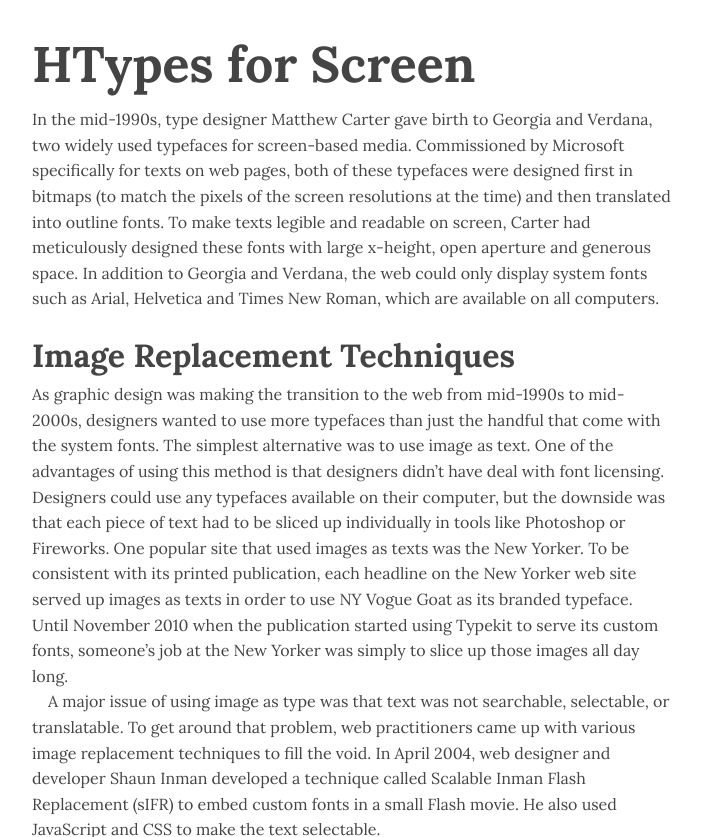
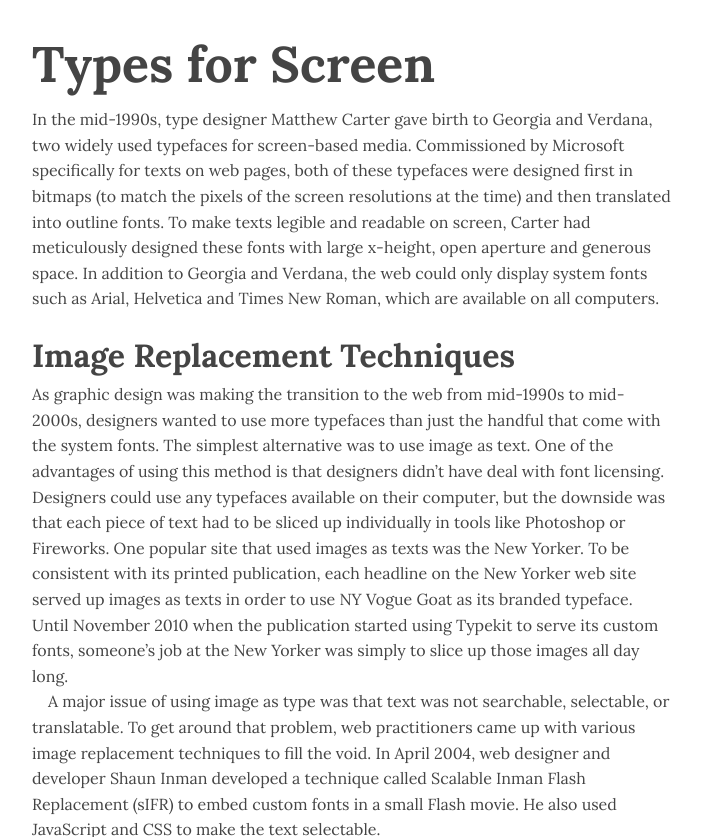
Before and after one commit to visualgui/prowebtype, a plain HTML site: page choosing-headings/index.html in a window 1280 px wide. Shown: the part 1066-1903 px from the top of the page, without its empty margins (288-989 px from the left). Drawn offline with Linux system fonts and the light colour scheme.

Commit message:
Typo
Fix typo

```diff
--- a/choosing-headings/index.html
+++ b/choosing-headings/index.html
@@ -64,7 +64,7 @@
 <p>On December 12, 1990, web inventor Tim Berners-Lee published <a href="http://info.cern.ch/hypertext/WWW/TheProject.html">the first web site ever on the Internet</a> after he figured out the basic concept of the web including Uniform Resource Locator (URL), Hypertext Transfer Protocol (HTTP), and Hypertext Markup Language (HTML). He also created the browser and wrote the software to run the web server.  The project Berners-Lee launched was about the World Wide Web, in which he defined, “a wide-area hypermedia information retrieval initiative aiming to give universal access to a large universe of documents.” (Berners-Lee 1990) The site has nothing but texts and links to other documents. As a result, the site still works today as it did when the project was first published twenty-five years ago, which is impressive, despite the changes and advancement in web technologies.</p>
 
 
-<h3>HTypes for Screen</h3>
+<h3>Types for Screen</h3>
 <p>In the mid-1990s, type designer Matthew Carter gave birth to Georgia and Verdana, two widely used typefaces for screen-based media. Commissioned by Microsoft specifically for texts on web pages, both of these typefaces were designed first in bitmaps (to match the pixels of the screen resolutions at the time) and then translated into outline fonts. To make texts legible and readable on screen, Carter had meticulously designed these fonts with large x-height, open aperture and generous space. In addition to Georgia and Verdana, the web could only display system fonts such as Arial, Helvetica and Times New Roman, which are available on all computers.</p>
 
 
```
